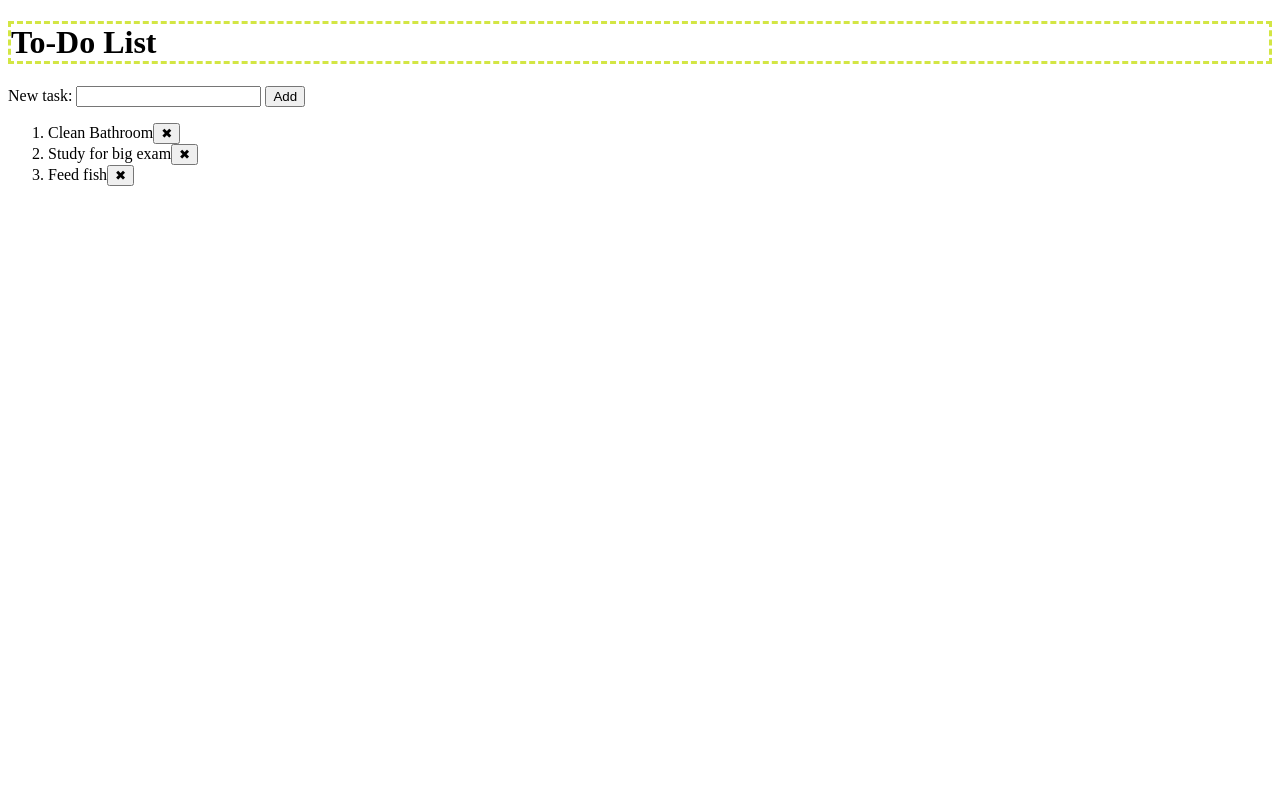
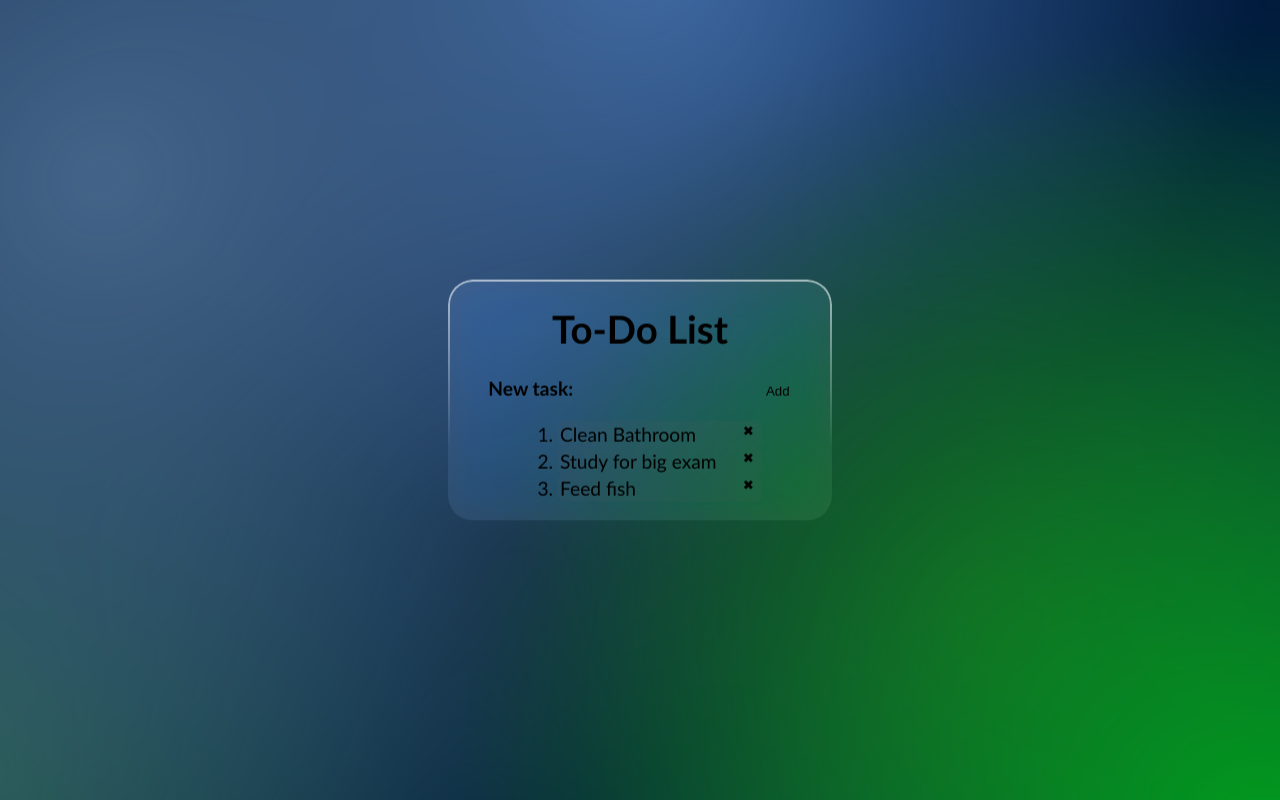
Before and after one commit to GideonAtBSU/CS208-10.03, a website: page index.html in a window 1280 px wide. Drawn offline with Linux system fonts and the light colour scheme.

Commit message:
styles upload

```diff
--- a/style.css
+++ b/style.css
@@ -1,29 +1,109 @@
-h1{
-  border-color: #d3e644;
-  border-style: dashed;
+body {
+  min-height: 100vh;
+  margin: 0;
+  background: #021c3e; /* base color, so edges are never empty */
+  font-family: 'Gill Sans', 'Gill Sans MT', Calibri, 'Trebuchet MS', sans-serif;
+  font-size: larger;
 }
 
-table {
-  border-collapse: collapse;
-  width: 100%;
-  margin-bottom: 20px;
+body::before {
+  content: '';
+  position: fixed;
+  inset: -20%;
+  z-index: -1;
+  background:
+    radial-gradient(circle at 85% 90%, #019c1e 0%, transparent 45%),
+    radial-gradient(circle at 70% 70%, #23472b 0%, transparent 40%),
+    radial-gradient(circle at 20% 30%, #45658a 0%, transparent 50%),
+    radial-gradient(circle at 10% 85%, #28624d 0%, transparent 35%),
+    radial-gradient(circle at 50% 10%, #406eae 0%, transparent 45%);
+  filter: blur(20px);
 }
 
-th, td {
-  padding: 12px 15px;
-  text-align: left;
-  border-bottom: 1px solid #ddd;
+main {
+  position: absolute;
+  left: 50%;
+  top: 50%;
+  transform: translate(-50%, -50%);
+  display: flex;
+  background-color: rgba(219, 218, 218, 0.1);
+  backdrop-filter: blur(20px) saturate(150%);
+  -webkit-backdrop-filter: blur(20px) saturate(150%);
+  border-radius: 25px;
+  width: 30%;
+  align-items: center;
+  flex-direction: column;
 }
 
-th {
-  background-color: #f2f2f2;
+main::before {
+  content: '';
+  position: absolute;
+  inset: 0;
+  padding: 2px;
+  border-radius: inherit;
+  background: linear-gradient(
+    to bottom,
+    rgba(255, 255, 255, 0.6),
+    rgba(255, 255, 255, 0) 70%
+  );
+  -webkit-mask:
+    linear-gradient(#000 0 0) content-box,
+    linear-gradient(#000 0 0);
+  -webkit-mask-composite: xor;
+  mask:
+    linear-gradient(#000 0 0) content-box,
+    linear-gradient(#000 0 0);
+  mask-composite: exclude;
+  pointer-events: none;
+}
+
+ol {
+  display: flex;
+  flex-direction: column;
+}
+
+li {
+  width: 200px;
+  transition: transform 0.5s ease 0.2s, backdrop-filter 0.5s ease;
+  border-radius: 0;
+  padding:2px;
+  border-radius: 5px;
+  backdrop-filter: blur(0) brightness(.45);
+}
+
+li:hover {
+  transform: scale(102%);
+  backdrop-filter: blur(100px) brightness(2);
+}
+
+.done-btn{
+  float: right;
+  background-color: rgba(0,0,0,0);
+  border:none;
+  transition: transform 0.5s ease;
+  cursor: pointer;
+}
+
+.done-btn:hover{
+  transform: scale(108%);
+}
+
+label {
   font-weight: bold;
 }
 
-tbody tr:nth-child(even) {
-  background-color: #f9f9f9;
+input {
+  background-color: rgba(0,0,0,0);
+  border: none;
+  border-radius: 2px;
+  backdrop-filter: blur(100px) brightness(100%);
+  padding: 2px;
+  transition: transform 0.5s ease, backdrop-filter 0.5s ease;
+  cursor: pointer;
+  margin:0;
 }
 
-tbody tr:hover {
-  background-color: #e9e9e9;
+input:hover {
+  transform: scale(102%);
+  backdrop-filter: blur(100px) brightness(200%);
 }
```
